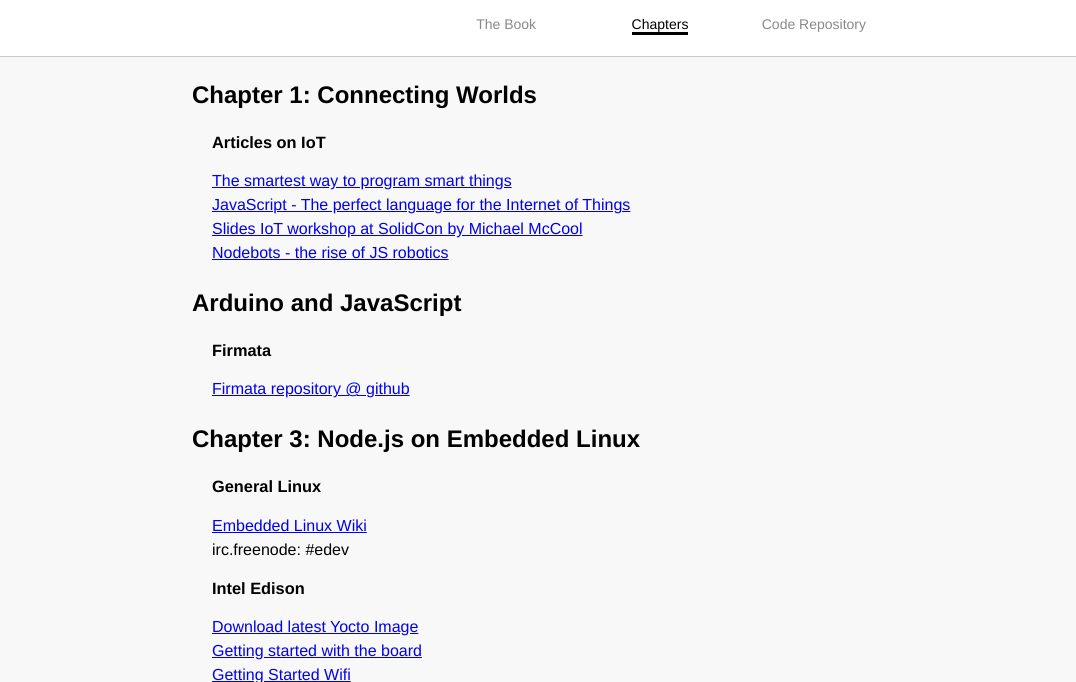
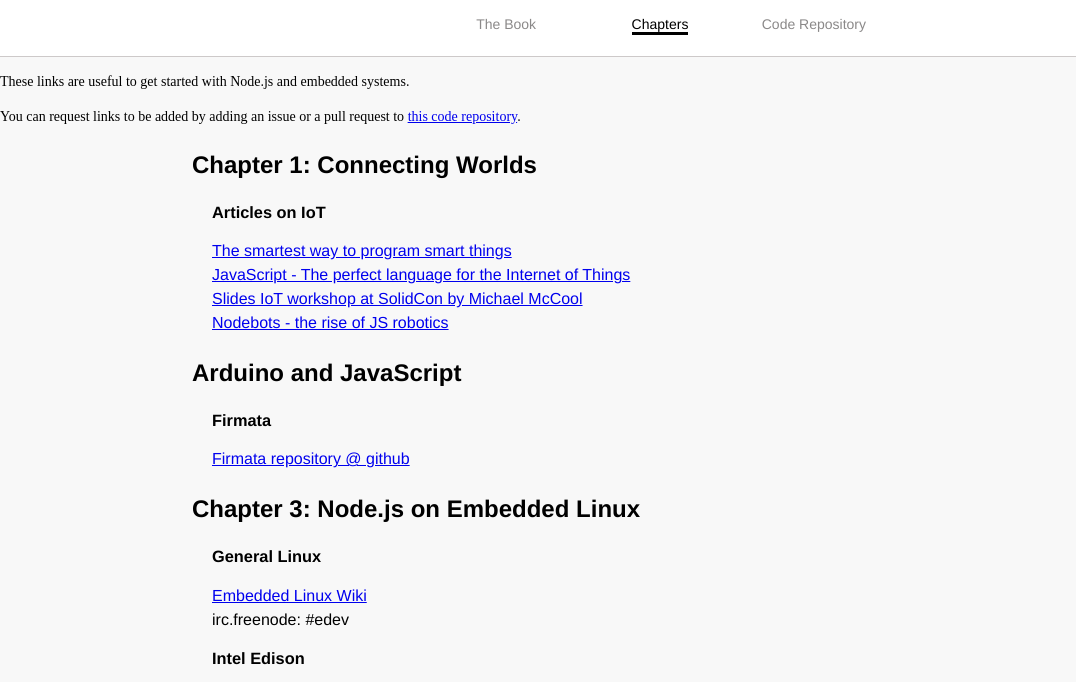
Before and after one commit to embeddednodejs/embeddednodejs.github.io, a website: page static/chapters.html in a window 1280 px wide. Shown: the part 74-756 px from the top of the page, without its empty margins (0-1076 px from the left). Drawn offline with Linux system fonts and the light colour scheme.

Commit message:
update readme

```diff
--- a/static/chapters.html
+++ b/static/chapters.html
@@ -28,6 +28,9 @@
   </nav>
 
 </header>
+
+<p>These links are useful to get started with Node.js and embedded systems.</p>
+<p>You can request links to be added by adding an issue or a pull request to <a href="https://github.com/embeddednodejs/embeddednodejs.github.io">this code repository</a>.
 
 <article class="overview chapter">
  <h1>Chapter 1: Connecting Worlds</h1>
```
Also changed, not shown: README.md.
